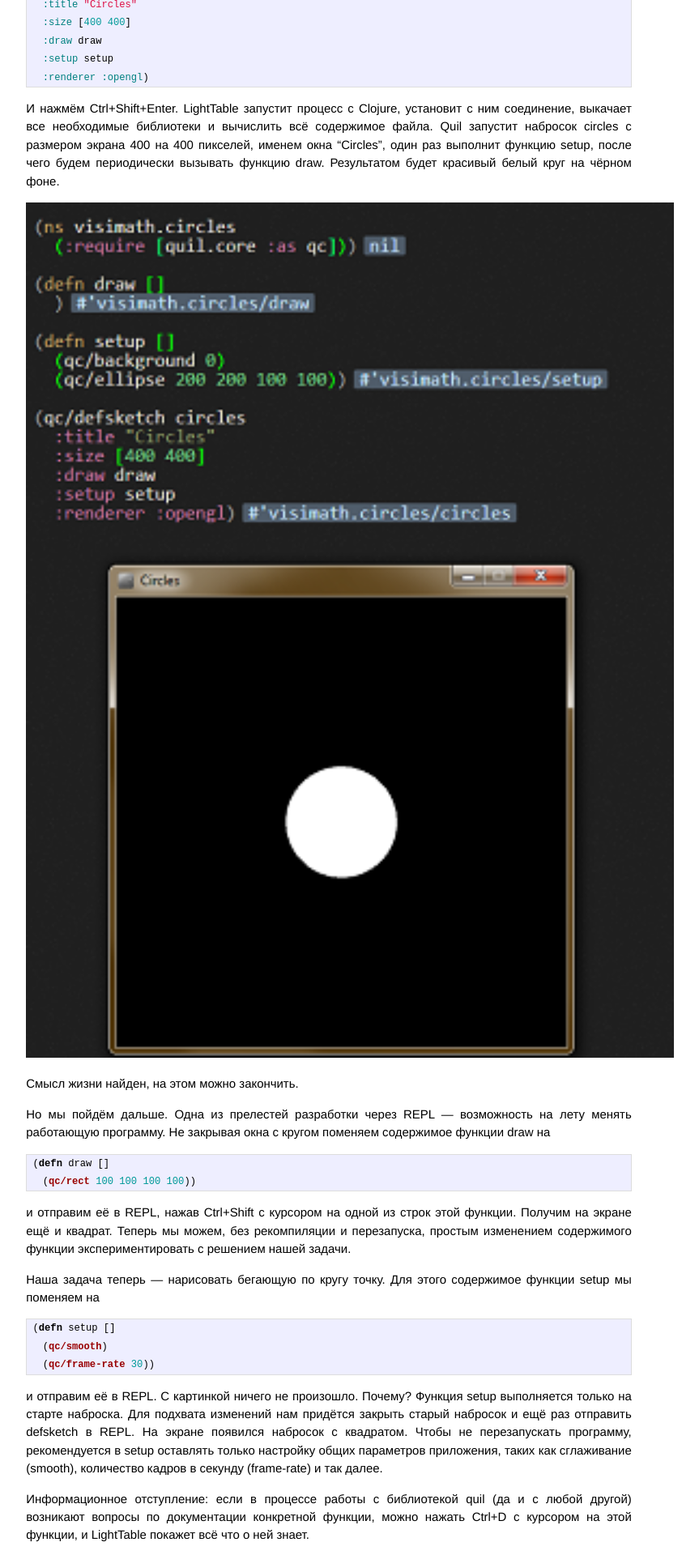
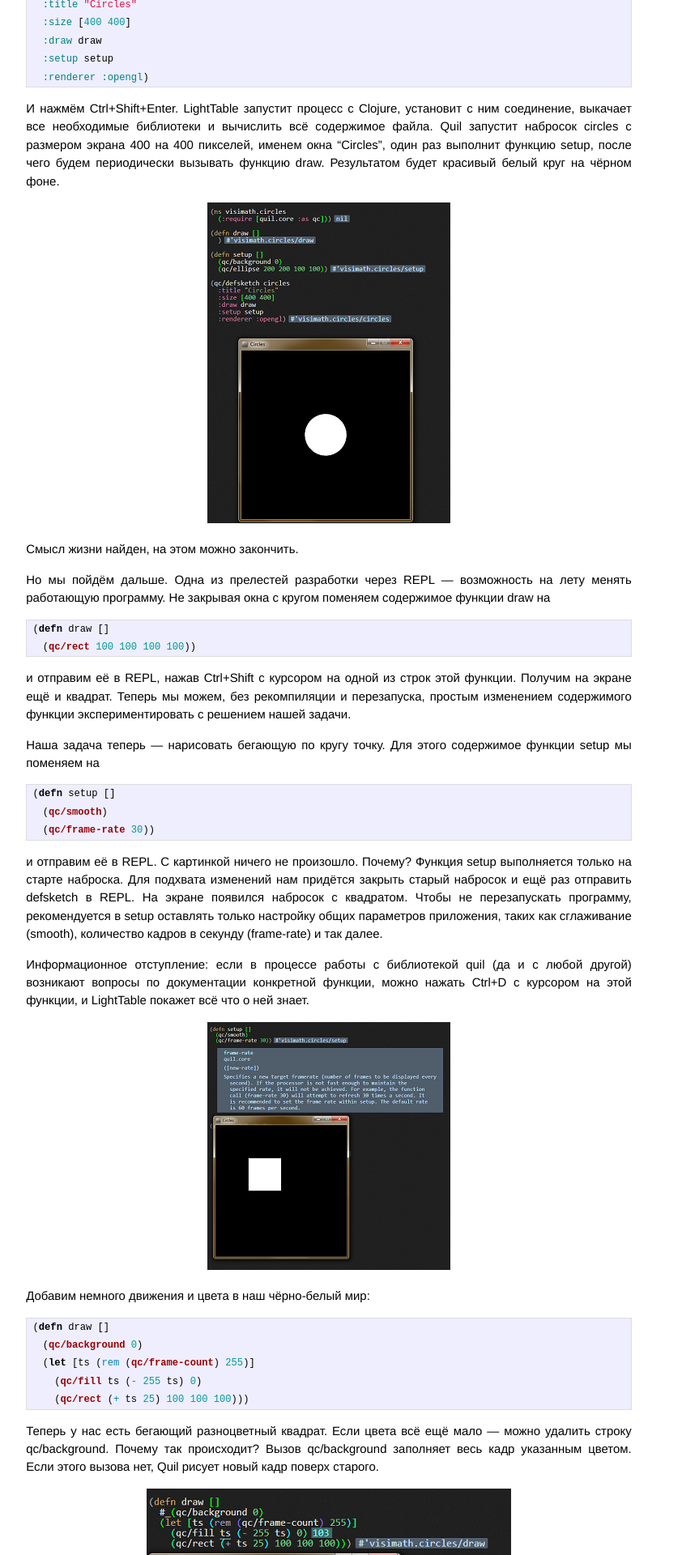
Before and after one commit to glorphindale/glorphindale.github.io, a Jekyll site: the page built from _posts/2014-06-29-quil-math.markdown, in a window 1280 px wide. Shown: the part 703-2623 px from the top of the page at 81% size, without its empty margins (234-1097 px from the left). Built offline with Jekyll 4.4.1, drawn with Linux system fonts in a browser that asks for light colours; Markdown is read by kramdown in place of the engine named in the settings.

Commit message:
Fix widths for images.

```diff
--- a/_posts/2014-06-29-quil-math.markdown
+++ b/_posts/2014-06-29-quil-math.markdown
@@ -37,7 +37,7 @@ categories: clojure
   :renderer :opengl)
 {% endhighlight %}
 И нажмём Ctrl+Shift+Enter. LightTable запустит процесс с Clojure, установит с ним соединение, выкачает все необходимые библиотеки и вычислить всё содержимое файла. Quil запустит набросок circles с размером экрана 400 на 400 пикселей, именем окна "Circles", один раз выполнит функцию setup, после чего будем периодически вызывать функцию draw. Результатом будет красивый белый круг на чёрном фоне.
-<center><img src="/images/quil-math/1-circle.png" alt="Circle" width="800"></center>
+<center><img src="/images/quil-math/1-circle.png" alt="Circle"></center>
 
 Смысл жизни найден, на этом можно закончить.
 
@@ -57,7 +57,7 @@ categories: clojure
 и отправим её в REPL. С картинкой ничего не произошло. Почему? Функция setup выполняется только на старте наброска. Для подхвата изменений нам придётся закрыть старый набросок и ещё раз отправить defsketch в REPL. На экране появился набросок с квадратом. Чтобы не перезапускать программу, рекомендуется в setup оставлять только настройку общих параметров приложения, таких как сглаживание (smooth), количество кадров в секунду (frame-rate) и так далее.
 
 Информационное отступление: если в процессе работы с библиотекой quil (да и с любой другой) возникают вопросы по документации конкретной функции, можно нажать Ctrl+D с курсором на этой функции, и LightTable покажет всё что о ней знает.
-<center><img src="/images/quil-math/2-help.png" alt="Help" width="800"></center>
+<center><img src="/images/quil-math/2-help.png" alt="Help"></center>
 
 Добавим немного движения и цвета в наш чёрно-белый мир:
 {% highlight clojure %}
@@ -69,7 +69,7 @@ categories: clojure
 {% endhighlight %}
 
 Теперь у нас есть бегающий разноцветный квадрат. Если цвета всё ещё мало &mdash; можно удалить строку qc/background. Почему так происходит? Вызов qc/background заполняет весь кадр указанным цветом. Если этого вызова нет, Quil рисует новый кадр поверх старого.
-<center><img src="/images/quil-math/3-colors.png" alt="Colors" width="800"></center>
+<center><img src="/images/quil-math/3-colors.png" alt="Colors"></center>
 
 Информационное отступление: одним из самых мощных средств отладки в LightTable являются watches(наблюдатели). Наблюдателя можно поставить на сивмол, который уже привязан к какому-то значению (!!! ТУПАЯ ФОРМУЛИРОВКА), например, в теле формы let (но не в векторе связывания в квадратных скобках). Для этого надо навести курсор на сивмол, и, либо нажать Alt+D, либо, вызвав командную панель через Ctrl+Space выбрать Editor: Watch selection.
 Теперь LightTable обернёт этот сивмол в свой код, и при изменении его в работающем процессе, значение будет отправлено в LightTable и выведено в строке, где поставлен наблюдатель. Можно попробовать на строке (qc/fill ts (- 255 ts) 0), установив курсор на первое упоминание ts. В конце строки появится постоянно меняющееся значение. (см. предыдущую картинку)
@@ -105,7 +105,7 @@ categories: clojure
       (qc/ellipse posx posy 5 5))))
 {% endhighlight %}
 Ctrl+Enter, и теперь по экрану точка выписывает окружность, а благодаря тому, что мы не вызываем в draw очистку экрана через qc/background, через некоторое время будет видна вся окружность.
-<center><img src="/images/quil-math/4-circle.png" alt="Circle" width="800"></center>
+<center><img src="/images/quil-math/4-circle.png" alt="Circle"></center>
 
 Самые пытливые спросят: а что, если поиграть коэффициентами аргументов синуса и косинуса?
 {% highlight clojure %}
@@ -116,7 +116,7 @@ Ctrl+Enter, и теперь по экрану точка выписывает о
     [posx posy]))
 {% endhighlight %}
 
-<center><img src="/images/quil-math/5-koeff.png" alt="Koeff" width="800"></center>
+<center><img src="/images/quil-math/5-koeff.png" alt="Koeff"></center>
 Эффект интересный, но не очень удобно каждый раз править коэффициенты и вызывать qc/background 0 для очистки экрана. Добавим интерактивности, позволим управлять коэффициентами с помощью клавиш:
 
 {% highlight clojure %}
@@ -166,7 +166,7 @@ Ctrl+Enter, и теперь по экрану точка выписывает о
   :renderer :opengl)
 {% endhighlight %}
 
-<center><img src="/images/quil-math/6-changes.png" alt="Changes" width="800"></center>
+<center><img src="/images/quil-math/6-changes.png" alt="Changes"></center>
 
 Для большей наглядности будем рисовать отдельные части координаты точки:
 {% highlight clojure %}
@@ -237,9 +237,9 @@ Ctrl+Enter, и теперь по экрану точка выписывает о
 {% endhighlight %}
 
 С высоты птичьего полёта можно увидеть много интересного:
-<center><img src="/images/quil-math/7-all-big.png" alt="All the circles" width="800"></center>
+<center><img src="/images/quil-math/7-all-big.png" alt="All the circles"></center>
 
 "Поиграв с коэффициентами" в формуле можно получить много других интересных форм:
-<center><img src="/images/quil-math/8-others.png" alt="Other circles" width="800"></center>
+<center><img src="/images/quil-math/8-others.png" alt="Other circles"></center>
 
 Полный файл с кодом можно взять [на GitHub](https://github.com/glorphindale/visimath/blob/master/src/visimath/circles.clj).
```
